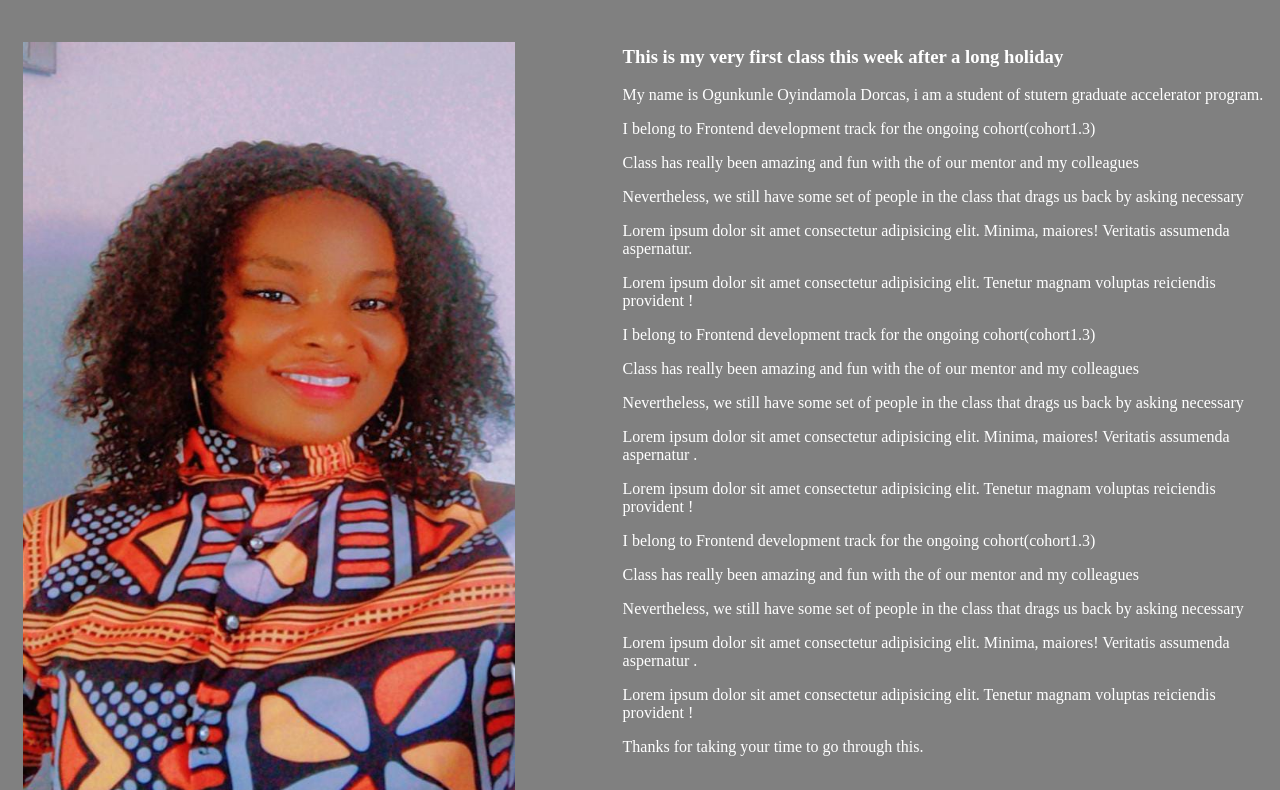
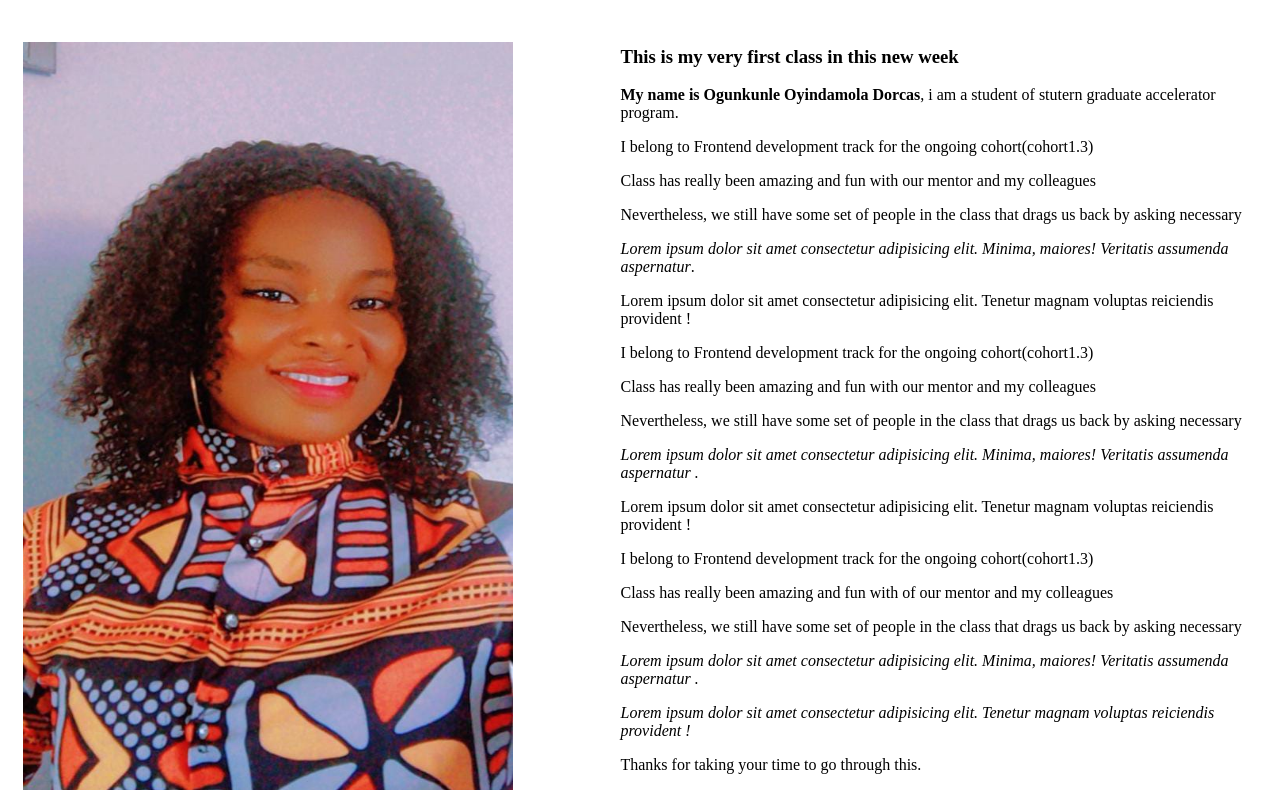
Before and after one commit to oyinwumi/Class_Assignment, a plain HTML site: page index.html in a window 1280 px wide. Shown: the part 83-873 px from the top of the page. Drawn offline with Linux system fonts and the light colour scheme.

Commit message:
general editing

```diff
--- a/index.html
+++ b/index.html
@@ -6,33 +6,33 @@
     <meta name="viewport" content="width=device-width, initial-scale=1.0">
     <title>My First Website</title>
 </head>
-<body style="background-color:grey;">
-    <div  style="text-align:center; color: #ff4500 ">
+<body>
+    <div style="text-align:center; ">
         <h1 style="padding-top:10px;">My First Website at Stutern</h1>
     </div>
 <div style="display:flex ; padding-top: 20px;">
     <div>
         <img src="img/Oyin.jpeg" alt="" style="height:80% ; width:80%; margin: 15px;">
-        <p style="color:white;">For more information about me <a href="https://web.facebook.com/oyindamolaoluwumi">facebook handle</a> </p>
+        <p>For more information<a href="https://web.facebook.com/oyindamolaoluwumi">visit my facebook page</a> </p>
     </div>
-<div style="color:white;">
-    <h3>This is my very first class this week after a long holiday</h3>
-    <p>My name is Ogunkunle Oyindamola Dorcas, i am a student of stutern graduate accelerator program. </p>
+<div>
+    <h3>This is my very first class in this new week</h3>
+    <p><b>My name is Ogunkunle Oyindamola Dorcas</b>, i am a student of stutern graduate accelerator program. </p>
     <p>I belong to Frontend development track for the ongoing cohort(cohort1.3)</p>
-    <p>Class has really been amazing and fun with the of our mentor and my colleagues</p>
+    <p>Class has really been amazing and fun with  our mentor and my colleagues</p>
     <p>Nevertheless, we still have some set of people in the class that drags us back by asking necessary</p>
-    <p>Lorem ipsum dolor sit amet consectetur adipisicing elit. Minima, maiores! Veritatis assumenda aspernatur.</p>
+    <p><i>Lorem ipsum dolor sit amet consectetur adipisicing elit. Minima, maiores! Veritatis assumenda aspernatur</i>.</p>
     <p>Lorem ipsum dolor sit amet consectetur adipisicing elit. Tenetur magnam voluptas reiciendis provident !</p>
     <p>I belong to Frontend development track for the ongoing cohort(cohort1.3)</p>
-    <p>Class has really been amazing and fun with the of our mentor and my colleagues</p>
+    <p>Class has really been amazing and fun with  our mentor and my colleagues</p>
     <p>Nevertheless, we still have some set of people in the class that drags us back by asking necessary</p>
-    <p>Lorem ipsum dolor sit amet consectetur adipisicing elit. Minima, maiores! Veritatis assumenda aspernatur .</p>
+    <p><i>Lorem ipsum dolor sit amet consectetur adipisicing elit. Minima, maiores! Veritatis assumenda aspernatur .</i></p>
     <p>Lorem ipsum dolor sit amet consectetur adipisicing elit. Tenetur magnam voluptas reiciendis provident  !</p>
     <p>I belong to Frontend development track for the ongoing cohort(cohort1.3)</p>
-    <p>Class has really been amazing and fun with the of our mentor and my colleagues</p>
+    <p>Class has really been amazing and fun with of our mentor and my colleagues</p>
     <p>Nevertheless, we still have some set of people in the class that drags us back by asking necessary</p>
-    <p>Lorem ipsum dolor sit amet consectetur adipisicing elit. Minima, maiores! Veritatis assumenda aspernatur .</p>
-    <p>Lorem ipsum dolor sit amet consectetur adipisicing elit. Tenetur magnam voluptas reiciendis provident !</p>
+    <p><i>Lorem ipsum dolor sit amet consectetur adipisicing elit. Minima, maiores! Veritatis assumenda aspernatur .</i></p>
+    <p><i>Lorem ipsum dolor sit amet consectetur adipisicing elit. Tenetur magnam voluptas reiciendis provident !</i></p>
     <p>Thanks for taking your time to go through this.</p>
 </div>
 </div>
```
